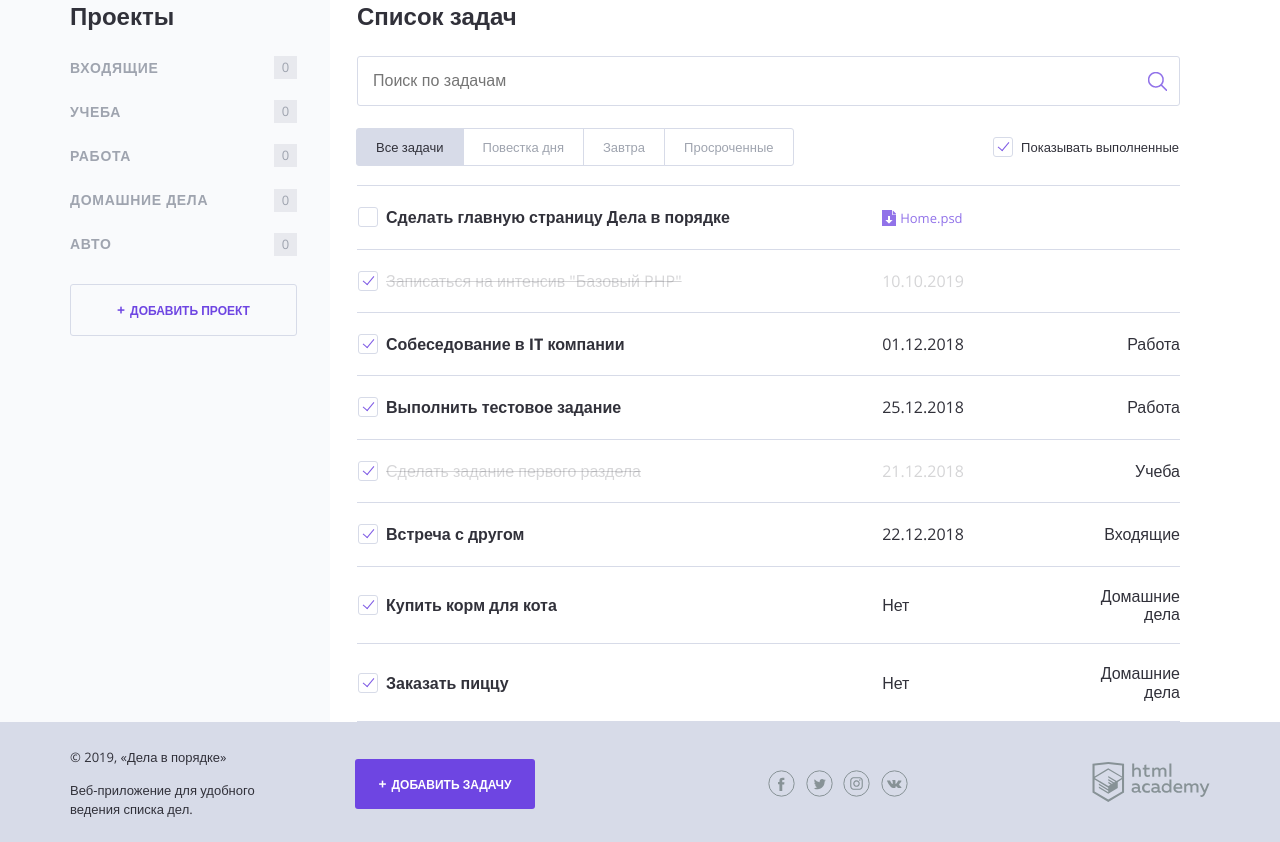
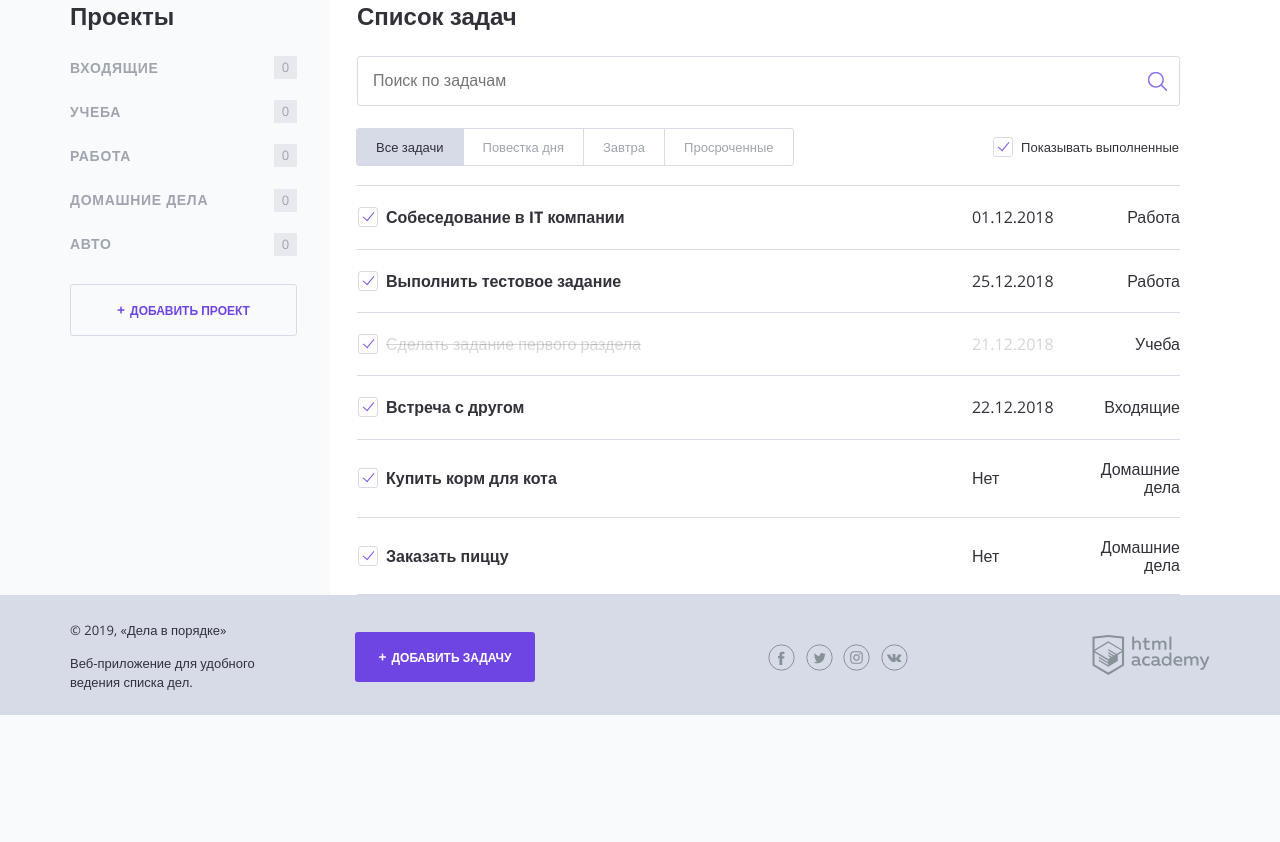
Before and after one commit to artyone/1035243-doingsdone-9, a PHP site: page / in a window 1280 px wide. Shown: the part 93-935 px from the top of the page. After the commit the page ends 808 px from the top, so only its background shows below. Run offline with PHP 8.4, Linux system fonts and the light colour scheme.

Commit message:
Закомментировал старые записи таблицы

```diff
--- a/index.php
+++ b/index.php
@@ -102,6 +102,7 @@ $tasks = [
                 </div>
 
                 <table class="tasks">
+                    <!-- Удалить после внесения всех правок, пока требуется как шаблон
                     <tr class="tasks__item task">
                         <td class="task__select">
                             <label class="checkbox task__checkbox">
@@ -115,8 +116,9 @@ $tasks = [
                         </td>
 
                         <td class="task__date"></td>
-                    </tr>
+                    </tr> -->
                     <!--Показывает дополнительный тег <tr/> выполненного задания, если переменная $show_complete_tasks равна единице-->
+                    <!-- Удалить после внесения всех правок, пока требуется как шаблон
                     <?php if ($show_complete_tasks) : ?>
                     <tr class="tasks__item task task--completed">
                         <td class="task__select">
@@ -128,7 +130,7 @@ $tasks = [
 	                    <td class="task__date">10.10.2019</td>
 	                    <td class="task__controls"></td>
                    	</tr>
-                    <?php endif; ?>
+                    <?php endif; ?> -->
                     <!--первый перебор проверят требуется ли выводить завершенные задания, далее двойной перебор массива списка заданий для вывода его в таблицу -->
                     <?php if (!$show_complete_tasks) {
 					    foreach ($tasks as $key => $value) {
```
